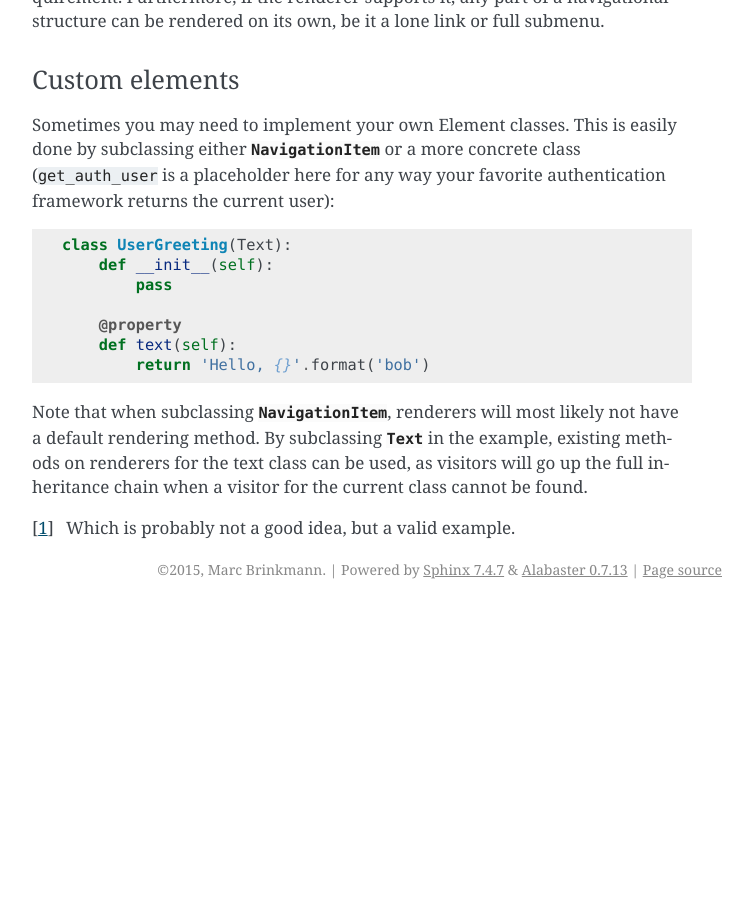
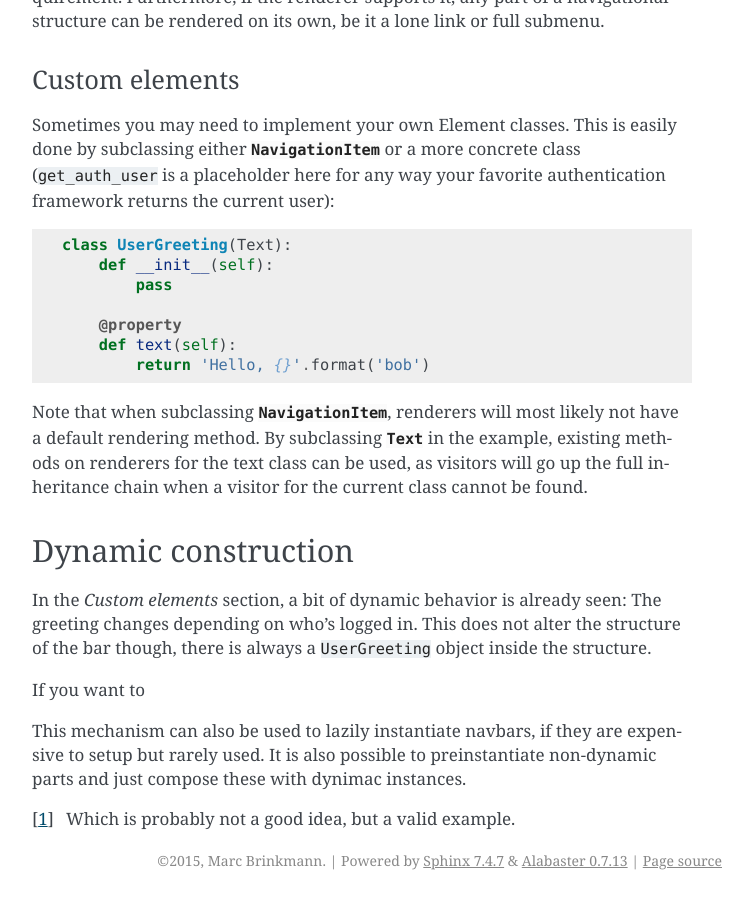
Before and after one commit to mbr/flask-nav, a Sphinx documentation site: the page built from docs/advanced-topics.rst, in a window 1280 px wide and 900 px high, scrolled down 1459 px. Shown: the whole window, without its empty margins (388-1141 px from the left). Built offline with Sphinx 7.4.7, drawn with Linux system fonts in a browser that asks for light colours; before the commit the page ends 2068 px from its top, so only the background shows below that.

Commit message:
Docs for dynamic construction.

```diff
--- a/docs/advanced-topics.rst
+++ b/docs/advanced-topics.rst
@@ -105,6 +105,20 @@ visitors will go up the full inheritance chain when a visitor for the current
 class cannot be found.
 
 
+Dynamic construction
+--------------------
+
+In the `Custom elements` section, a bit of dynamic behavior is already seen:
+The greeting changes depending on who's logged in. This does not alter the
+structure of the bar though, there is always a ``UserGreeting`` object inside
+the structure.
+
+If you want to
+
+
+This mechanism can also be used to lazily instantiate navbars, if they are
+expensive to setup but rarely used. It is also possible to preinstantiate
+non-dynamic parts and just compose these with dynimac instances.
 
 .. _visitor: https://en.wikipedia.org/wiki/Visitor_pattern
 .. _dominate: https://github.com/Knio/dominate/
--- a/docs/other-software.rst
+++ b/docs/other-software.rst
@@ -21,6 +21,10 @@ patches for Flask-Navigation_) [1]_, here are some key differences:
 * Some technical choices were deemed a little strange and have been avoided
   (`BoundTypeProperty <https://flask-navigation.readthedocs.org/en/latest/
    #flask.ext.navigation.utils.BoundTypeProperty>`).
+* While Flask-Navigation_ uses signals and hooks to regenerate navigation bars
+  on every request, Flask-Nav achievies dynamic behaviour by lazily
+  instantiating naviigation bars when they are needed and at the last
+  possible moment.
 
 
 .. _Flask-Navigation: https://flask-navigation.readthedocs.org/en/latest/
```
